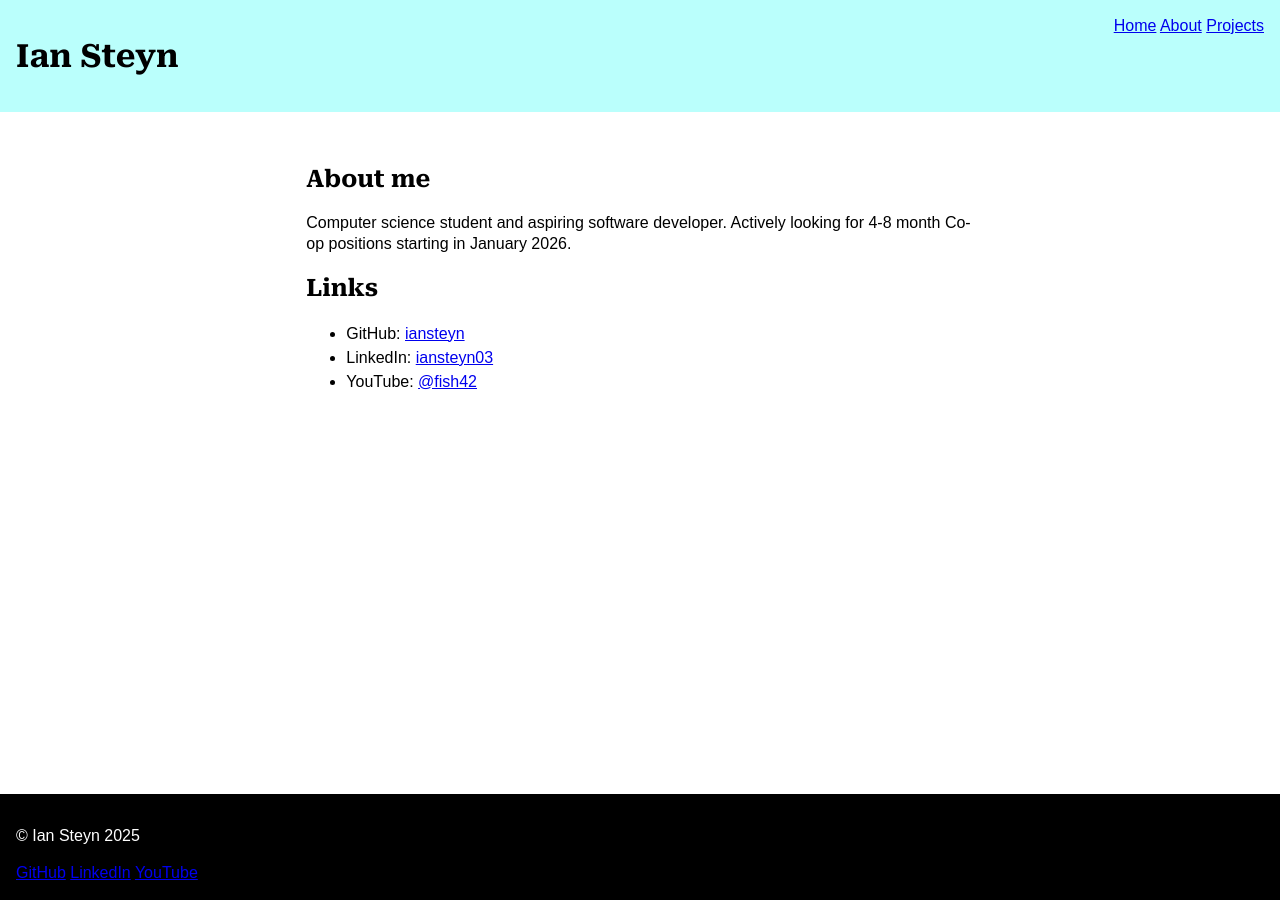
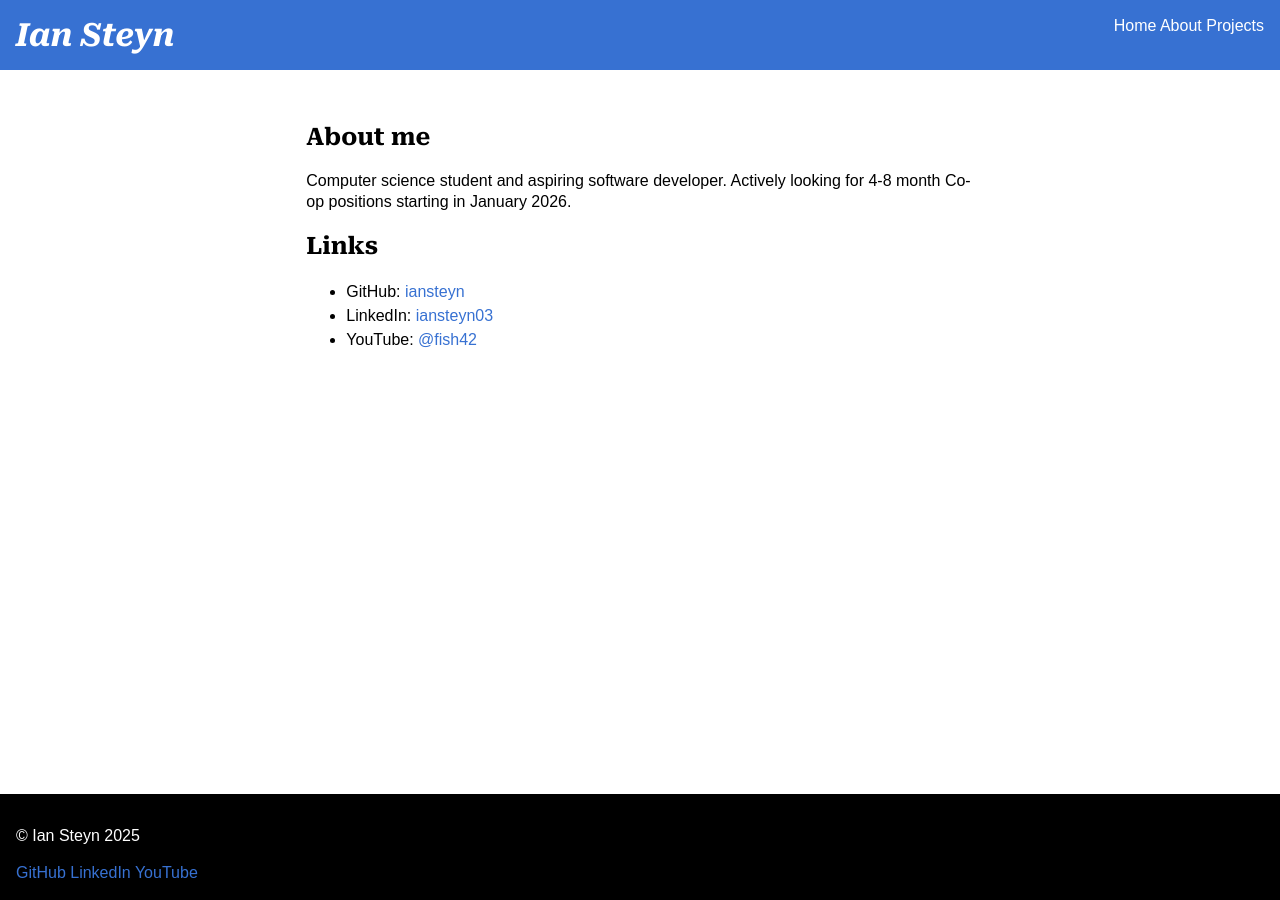
Before and after one commit to iansteyn/iansteyn.github.io, a Jekyll site: the page built from index.html, in a window 1280 px wide. Built offline with Jekyll 4.4.1, drawn with Linux system fonts in a browser that asks for light colours; some web fonts are replaced.

Commit message:
make links and header look a bit nice (color, underlines)

```diff
--- a/css/style.css
+++ b/css/style.css
@@ -1,5 +1,6 @@
 /*COLORS */
 :root {
+    --sky: #3771d2;
     --ians-dark-blue: rgb(27, 27, 125);
 }
 
@@ -39,7 +40,8 @@
 }
 
 .site-header {
-    background-color: rgb(186, 255, 252);
+    color: white;
+    background-color: var(--sky);
     padding: 1rem;
 }
 
@@ -65,16 +67,33 @@
     list-style-position: outside;
 }
 
+a {
+    color: var(--sky);
+    text-decoration: none;
+}
+a:hover {
+    text-decoration: underline;
+}
+
 /* --------------------------------------------------- */
 .navbar {
     display: flex;
     flex-direction: row;
+    flex-wrap: wrap;
     justify-content: space-between;
     align-content: baseline;
 }
 
+.nav-logo {
+    font-style: italic;
+    margin: 0;
+}
+
 .navlinks {
     height:fit-content;
+}
+.nav-links a {
+    color: white;
 }
 
 .article {
```
